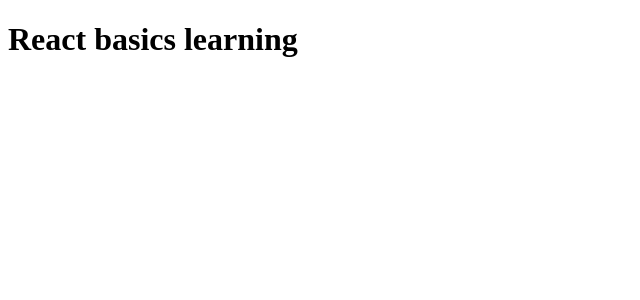
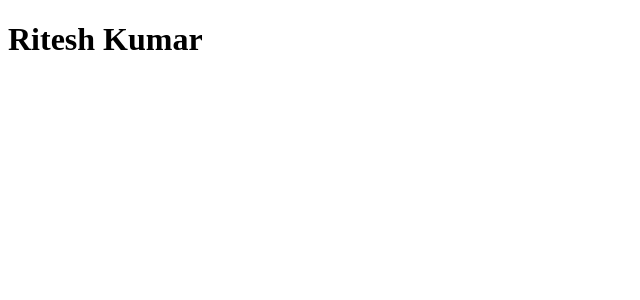
Before and after one commit to ritesh-gully-coder/dev-journey, a React (Create React App) app in the folder Dev_Part1/react_basics/: page / in a window 1280 px wide. Shown: the top 300 px of the page, without its empty margins (0-640 px from the left). Built offline with nearby package versions, Linux system fonts and the light colour scheme.

Commit message:
Functional component

```diff
--- /dev/null
+++ b/Dev_Part1/react_basics/src/App.js
@@ -0,0 +1,12 @@
+import React from 'react';
+import App from './components/04ReactFunctionalComponent';
+
+function Ritesh() {
+  return (
+    <div className="App">
+        <App/>
+    </div>
+  );
+}
+
+export default Ritesh;
--- /dev/null
+++ b/Dev_Part1/react_basics/src/components/04ReactFunctionalComponent.js
@@ -0,0 +1,32 @@
+//A functional component is a javascript function that
+//accepts an input of properties and returns html described ui.
+
+//
+//                           |---------------------------|
+//                           |                           |
+//                           |                           |
+//                           |        Javascript         |
+//    Properties------------>|         Functions         |-------------->HTML(JSX)
+//     (props)               |                           |
+//                           |                           |
+//                           |                           |
+//                           |---------------------------|
+//
+//
+
+//Method1:->with normal function
+// import React from 'react';
+
+// function App() {
+//     return<h>Ritesh Kumar</h>
+// }
+
+//export default App;
+
+
+//Method2:->with arrow function
+ import React from 'react';
+
+const App = () =><h1>Ritesh Kumar</h1>
+
+export default App;
--- a/Dev_Part1/react_basics/src/index.js
+++ b/Dev_Part1/react_basics/src/index.js
@@ -1,7 +1,7 @@
 import React from 'react';
 import ReactDOM from 'react-dom/client';
 
-import App from './00Intro';
+import App from './App';
 
 
 const root = ReactDOM.createRoot(document.getElementById('root'));
```
Also changed, not shown: Dev_Part1/react_basics/src/components/00Intro.js (renamed from Dev_Part1/react_basics/src/00Intro.js), Dev_Part1/react_basics/src/components/01IntroToReact.js (renamed from Dev_Part1/react_basics/src/01IntroToReact.js), Dev_Part1/react_basics/src/components/02ReactInstallProject.js (renamed from Dev_Part1/react_basics/src/02ReactInstallProject.js), Dev_Part1/react_basics/src/components/03ReactComponents.js (renamed from Dev_Part1/react_basics/src/03ReactComponents.js).
